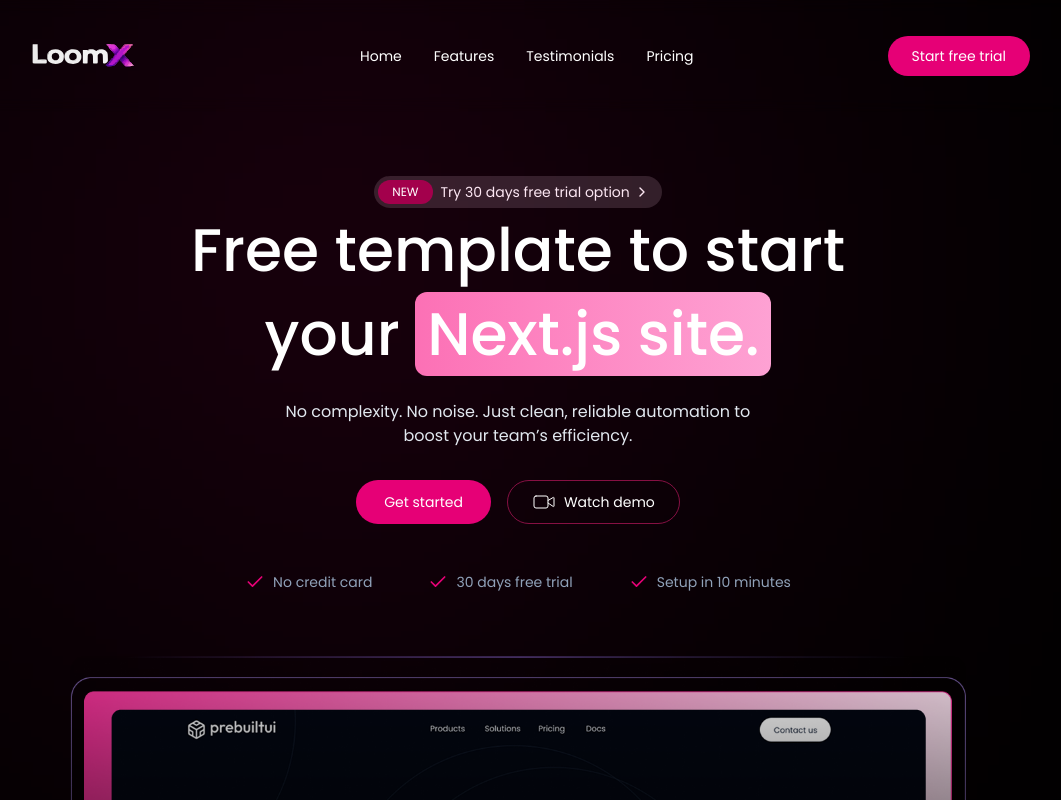
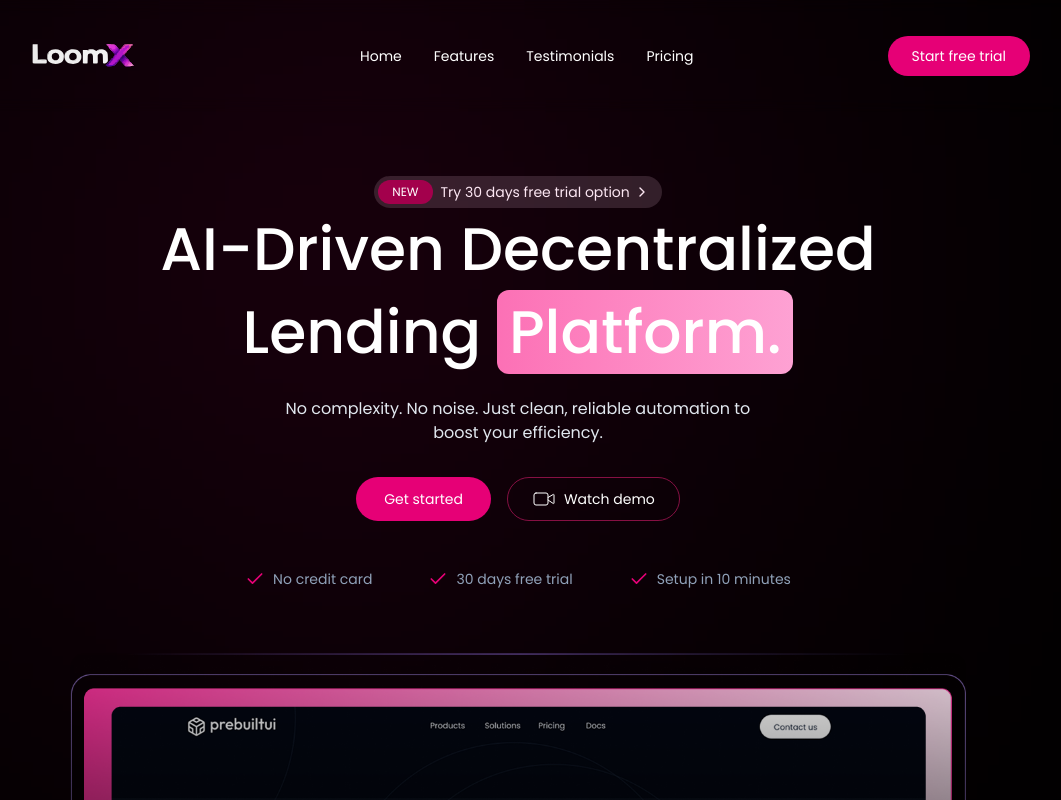
Before and after one commit to Prashanthsyntax/LoomX, a React (Vite) app in the folder client/: page / in a window 1280 px wide. Shown: the top 800 px of the page, without its empty margins (122-1183 px from the left). Built offline with nearby package versions, Linux system fonts and the light colour scheme.

Commit message:
changed the Hero Page quote

```diff
--- a/client/src/sections/HeroSection.tsx
+++ b/client/src/sections/HeroSection.tsx
@@ -42,15 +42,18 @@
         </p>
       </motion.a>
       <motion.h1
-        className="text-5xl/17 md:text-6xl/21 font-medium max-w-2xl text-center"
+        className="text-4xl md:text-5xl lg:text-6xl font-medium text-center mx-auto leading-snug"
         initial={{ y: 50, opacity: 0 }}
         whileInView={{ y: 0, opacity: 1 }}
         viewport={{ once: true }}
         transition={{ type: "spring", stiffness: 240, damping: 70, mass: 1 }}
       >
-        Free template to start your{" "}
-        <span className="move-gradient px-3 rounded-xl text-nowrap">
-          Next.js site.
+        <span className="whitespace-nowrap block">AI-Driven Decentralized</span>
+        <span className="block">
+          Lending{" "}
+          <span className="move-gradient px-2 md:px-3 rounded-xl text-nowrap">
+            Platform.
+          </span>
         </span>
       </motion.h1>
       <motion.p
@@ -67,7 +70,7 @@
         }}
       >
         No complexity. No noise. Just clean, reliable automation to boost your
-        team’s efficiency.
+        efficiency.
       </motion.p>
       <motion.div
         className="flex items-center gap-4 mt-8"
```
Also changed, not shown: client/src/components/dashboard/Sidebar.tsx (+3 -5 lines).
